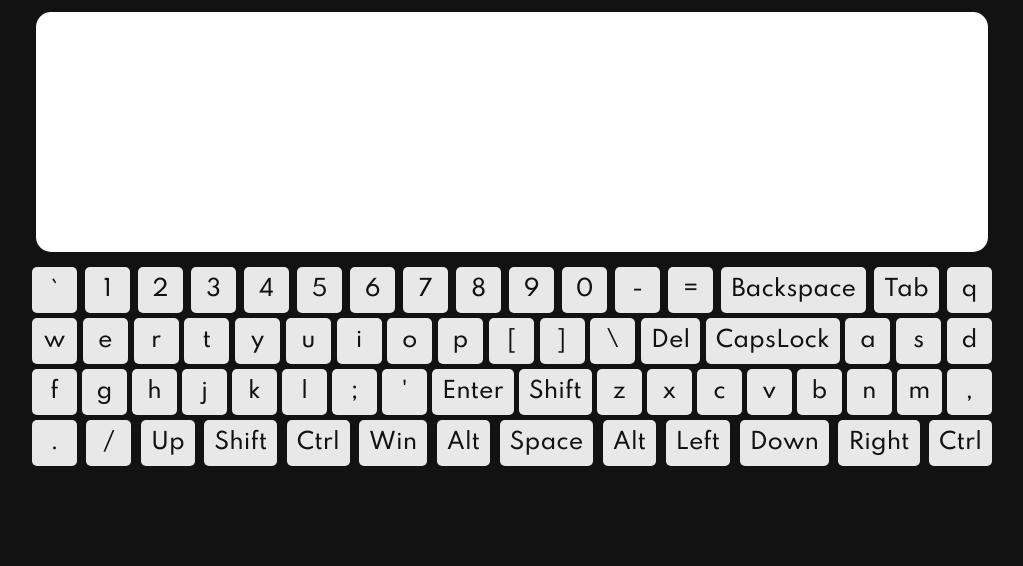
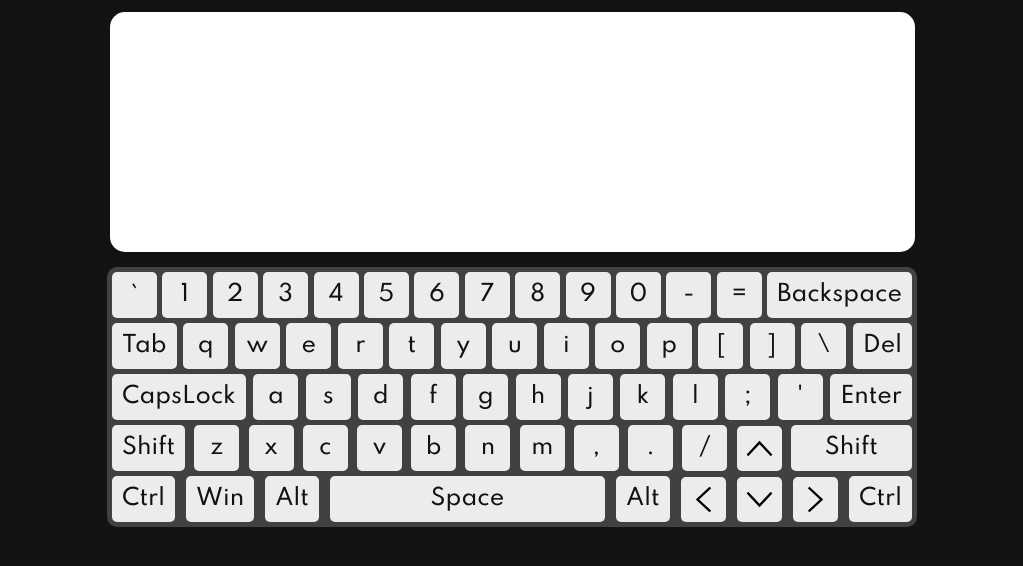
Before and after one commit to mitrofanzxc/virtual-keyboard, a website: page index.html in a window 1280 px wide. Shown: the part 60-626 px from the top of the page, without its empty margins (128-1151 px from the left). Drawn offline with Linux system fonts and the light colour scheme; files whose address does not match are found by name.

Commit message:
feat: add smth

```diff
--- a/css/style.css
+++ b/css/style.css
@@ -140,7 +140,7 @@ a {
 .textarea {
   font-family: 'Spartan', sans-serif;
   display: block;
-  width: 72%;
+  max-width: 48.4375rem;
   margin: 0.9375rem auto 0 auto;
   padding: 0.9375rem;
   font-size: 2.25rem;
@@ -164,8 +164,11 @@ a {
   -ms-flex-wrap: wrap;
       flex-wrap: wrap;
   gap: 0.3125rem;
-  width: 75%;
+  max-width: 50rem;
   margin: 0.9375rem auto 0 auto;
+  padding: 0.3125rem;
+  background-color: rgba(255, 255, 255, 0.2);
+  border-radius: 0.625rem;
 }
 
 .button {
@@ -182,6 +185,9 @@ a {
   min-height: 1.5625rem;
   padding: 0.625rem;
   background-color: rgba(255, 255, 255, 0.9);
+  background-position: center;
+  background-size: 90%;
+  background-repeat: no-repeat;
   font-size: 1.375rem;
   font-weight: 500;
   color: #121212;
@@ -197,6 +203,30 @@ a {
   transition: 0.3s;
 }
 
+.arrow__up {
+  background-image: url("../assets/img/up.svg");
+}
+
+.arrow__right {
+  background-image: url("../assets/img/right.svg");
+}
+
+.arrow__down {
+  background-image: url("../assets/img/down.svg");
+}
+
+.arrow__left {
+  background-image: url("../assets/img/left.svg");
+}
+
+.button__shift__right {
+  padding: 0.625rem 2.125rem;
+}
+
+.button__space {
+  width: 15.9375rem;
+}
+
 .button__active {
   background-color: #ec7a5c;
   -webkit-transition: 0.3s;
--- a/js/index.js
+++ b/js/index.js
@@ -52,16 +52,16 @@ const KEY_CODES_LOWERCASE = [
   ',',
   '.',
   '/',
-  'Up',
+  '',
   'Shift',
   'Ctrl',
   'Win',
   'Alt',
   'Space',
   'Alt',
-  'Left',
-  'Down',
-  'Right',
+  '',
+  '',
+  '',
   'Ctrl',
 ];
 
@@ -119,16 +119,16 @@ const KEY_CODES_UPPERCASE = [
   ',',
   '.',
   '/',
-  'Up',
+  '',
   'Shift',
   'Ctrl',
   'Win',
   'Alt',
   'Space',
   'Alt',
-  'Left',
-  'Down',
-  'Right',
+  '',
+  '',
+  '',
   'Ctrl',
 ];
 
@@ -145,7 +145,7 @@ const createHtml = () => {
   TEXTAREA.classList.add('textarea');
   TEXTAREA.setAttribute('name', 'textarea');
   TEXTAREA.setAttribute('id', 'textarea');
-  TEXTAREA.setAttribute('cols', '30');
+  TEXTAREA.setAttribute('cols', '36');
   TEXTAREA.setAttribute('rows', '5');
 
   // KEYBOARD
@@ -162,6 +162,26 @@ const createHtml = () => {
   for (let i = 0; i < ELEMENTS.length; i++) {
     BODY.append(ELEMENTS[i]);
   }
+
+  const ARROW_UP = document.querySelectorAll('.button')[53];
+  ARROW_UP.classList.add('arrow__up');
+
+  const ARROW_RIGHT = document.querySelectorAll('.button')[62];
+  ARROW_RIGHT.classList.add('arrow__right');
+
+  const ARROW_DOWN = document.querySelectorAll('.button')[61];
+  ARROW_DOWN.classList.add('arrow__down');
+
+  const ARROW_LEFT = document.querySelectorAll('.button')[60];
+  ARROW_LEFT.classList.add('arrow__left');
+
+  const SHIFT_RIGHT = document.querySelectorAll('.button')[54];
+  SHIFT_RIGHT.classList.add('button__shift__right');
+
+  const SPACE = document.querySelectorAll('.button')[58];
+  SPACE.classList.add('button__space');
+
+  KEYBOARD.focus();
 };
 
 createHtml();
@@ -170,7 +190,10 @@ const TEXTAREA = BODY.querySelector('textarea');
 const BUTTONS = BODY.querySelectorAll('.button');
 let handler = false;
 
-const handleCapsLock = () => {
+const handleCapsLock = (event) => {
+  const KEY = event.key;
+  const KEY_PRESS = KEY_CODES_LOWERCASE.indexOf(KEY);
+  BUTTONS[KEY_PRESS].classList.toggle('button__active');
   if (handler === false) {
     handler = true;
     BUTTONS.forEach(
@@ -186,9 +209,9 @@ const handleCapsLock = () => {
 
 const listenKeyDown = (event) => {
   const KEY = event.key;
-  console.log('KEY ===', KEY);
+  const KEY_PRESS = KEY_CODES_LOWERCASE.indexOf(KEY);
   if (KEY === 'CapsLock') {
-    handleCapsLock();
+    handleCapsLock(event);
   } else {
     TEXTAREA.textContent += KEY;
   }
```
